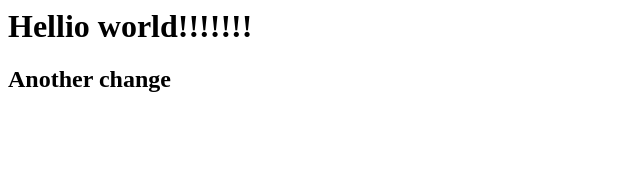
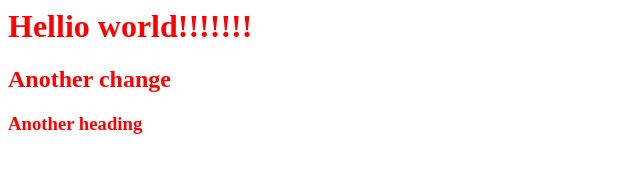
Before and after one commit to nikibrown/test-repo, a plain HTML site: page index.html in a window 1280 px wide. Shown: the whole page, without its empty margins (0-640 px from the left). Drawn offline with Linux system fonts and the light colour scheme.

Commit message:
updates again

```diff
--- a/index.html
+++ b/index.html
@@ -9,6 +9,8 @@
     <h1>Hellio world!!!!!!!</h1>
 
     <h2>Another change</h2>
+
+    <h3>Another heading</h3>
 </body>
 
 </html>
--- a/style.css
+++ b/style.css
@@ -0,0 +1,3 @@
+body {
+    color: red;
+}
```
Also changed, not shown: test.html (+3 -0 lines).
